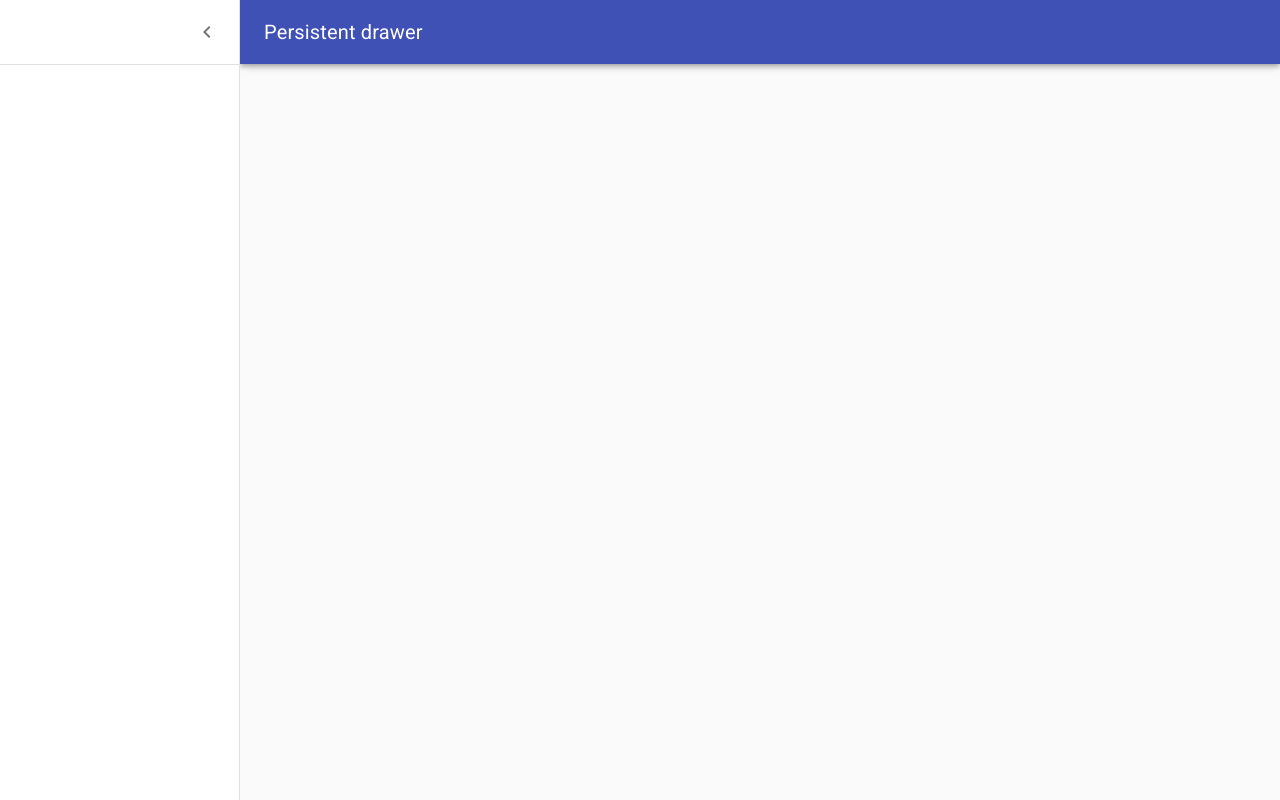
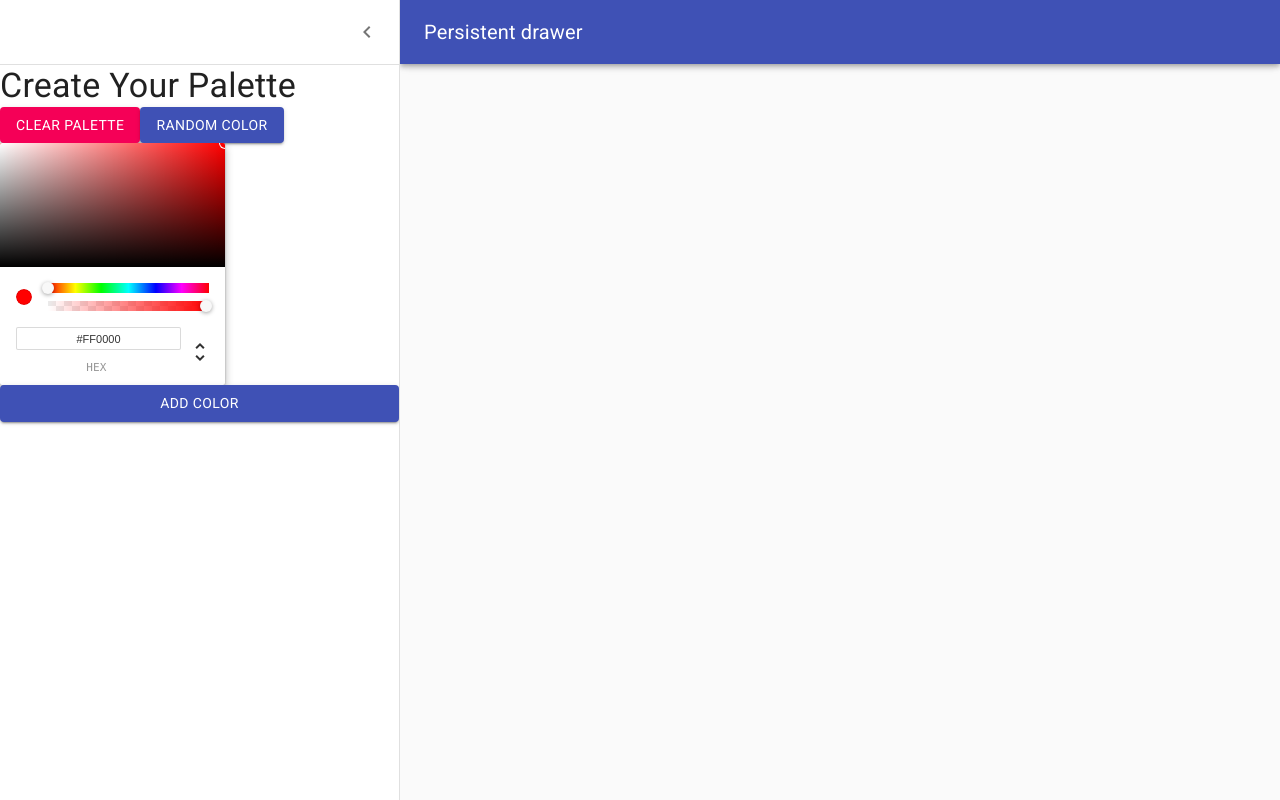
Before and after one commit to breczus/color-palette, a React (Create React App) app: page /palette/new in a window 1280 px wide. Both pictures are taken after a click on the button "open drawer". Built offline with nearby package versions, Linux system fonts and the light colour scheme.

Commit message:
Add colorPicker and buttons to drawer

```diff
--- a/package.json
+++ b/package.json
@@ -16,6 +16,7 @@
     "chroma-js": "^2.1.2",
     "rc-slider": "^9.7.5",
     "react": "^17.0.2",
+    "react-color": "^2.19.3",
     "react-copy-to-clipboard": "^5.0.4",
     "react-dom": "^17.0.2",
     "react-router-dom": "^6.2.1",
--- a/src/NewPaletteForm.js
+++ b/src/NewPaletteForm.js
@@ -17,8 +17,10 @@
 import ListItemText from '@material-ui/core/ListItemText';
 import InboxIcon from '@material-ui/icons/MoveToInbox';
 import MailIcon from '@material-ui/icons/Mail';
+import { ChromePicker } from 'react-color';
+import { Button } from '@material-ui/core';
 
-const drawerWidth = 240;
+const drawerWidth = 400;
 
 const useStyles = makeStyles((theme) => ({
 	root: {
@@ -81,6 +83,7 @@
 	const classes = useStyles();
 	const theme = useTheme();
 	const [open, setOpen] = React.useState(false);
+	const [background, setBackground] = React.useState('red');
 
 	const handleDrawerOpen = () => {
 		setOpen(true);
@@ -90,6 +93,9 @@
 		setOpen(false);
 	};
 
+	const handleChangeComplete = (e) => {
+		setBackground(e.hex);
+	};
 	return (
 		<div className={classes.root}>
 			<CssBaseline />
@@ -129,6 +135,22 @@
 					</IconButton>
 				</div>
 				<Divider />
+				<Typography variant='h4'>Create Your Palette</Typography>
+				<div>
+					<Button variant='contained' color='secondary'>
+						Clear Palette
+					</Button>
+					<Button variant='contained' color='primary'>
+						Random Color
+					</Button>
+				</div>
+				<ChromePicker
+					color={background}
+					onChangeComplete={handleChangeComplete}
+				/>
+				<Button variant='contained' color='primary'>
+					Add Color
+				</Button>
 			</Drawer>
 			<main
 				className={clsx(classes.content, {
```
Also changed, not shown: 1 other file (tests, documents, lock files or other folders).
